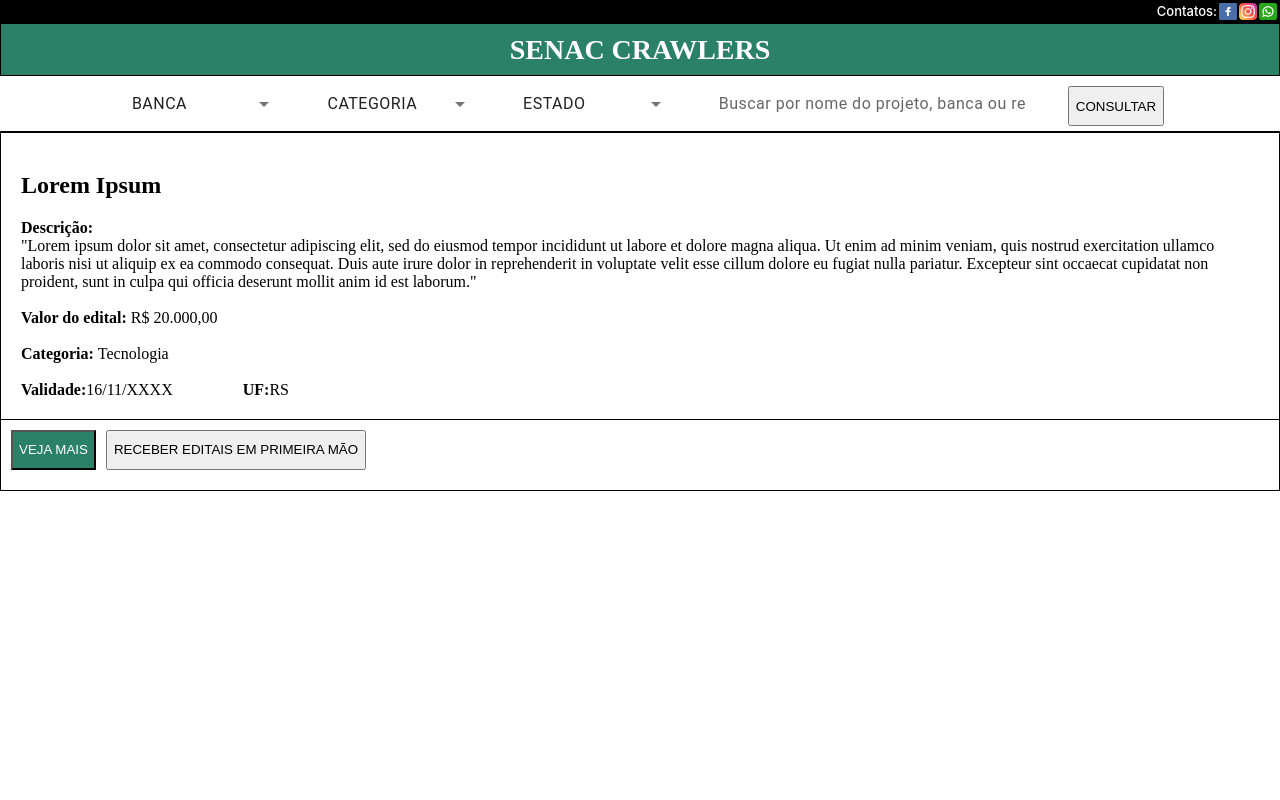
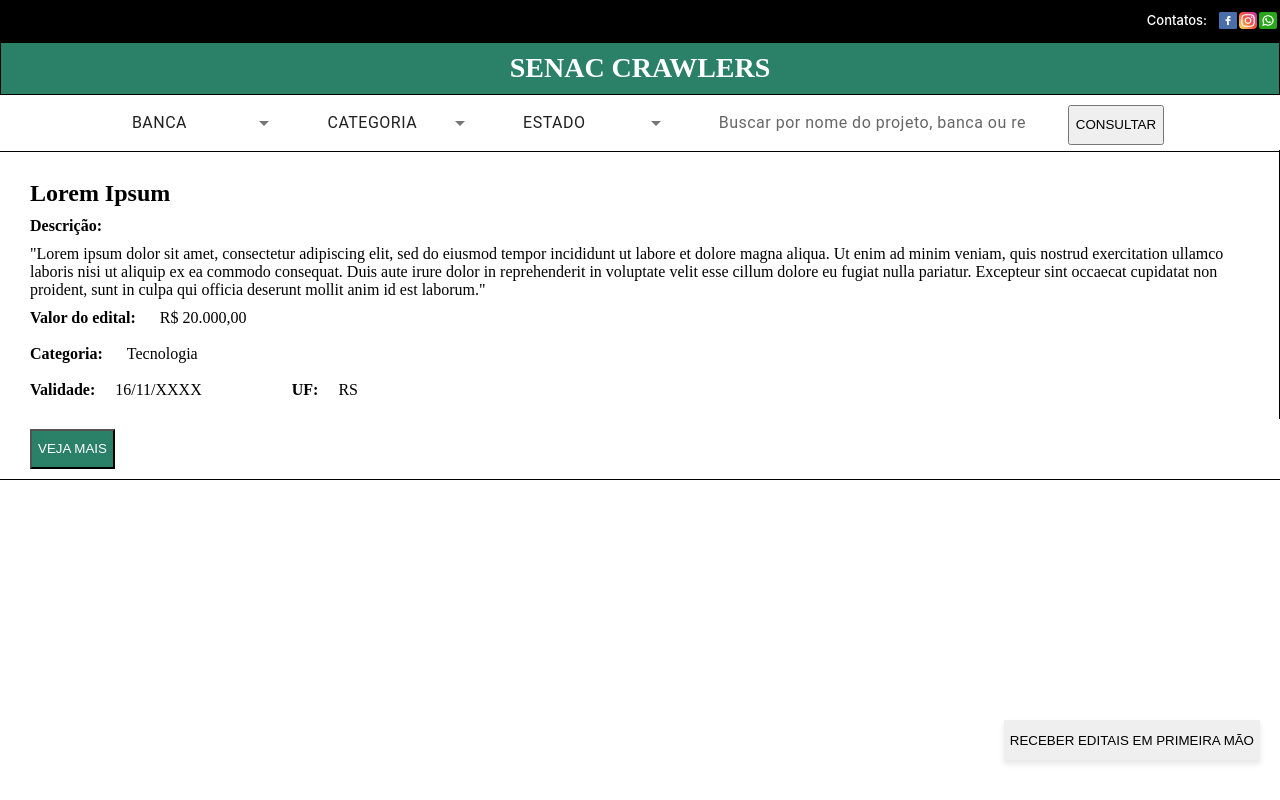
Before and after one commit to alexandre-costa22/ProjetoSenacCrawler, an Angular app: page / in a window 1280 px wide. Built offline with nearby package versions, Linux system fonts and the light colour scheme.

Commit message:
Finalização layout

```diff
--- a/src/app/modules/main-page/main-page.component.css
+++ b/src/app/modules/main-page/main-page.component.css
@@ -54,6 +54,9 @@
 .vejaMais{
     background-color: #2A8168;
     color: #ffffff;
+    cursor: pointer;
+    flex: 1 1 100%; /* Item ocupa 100% da linha */
+
 }
 
 .receberEmail{
@@ -66,13 +69,34 @@
 }
 
 .main{
-    border: solid #000000 1px;
     padding: 20px;
+    border-style: solid;
+    border-color: #000000;
+    border-width: 0px 1px 0px 0px;
+    display: flex;
+    flex-wrap: wrap;
 }
+
+h2, article {
+  margin: 10px;
+  min-width: 200px;
+  flex: 1 1 100%;
+}
+
+span{
+  margin: 10px;
+  min-width: 200px;
+  flex: 1 1 100%;
+}
+
 
 select{
     border: none;
     margin-right: 15px;
+}
+
+article{
+    width: 800px;
 }
 
 .opcoes {
@@ -89,9 +113,26 @@
 }
 
 .footer{
+    padding-bottom: 10PX;
+    margin-left: 0px;
+    display: block !important;
     border-style: solid;
     border-color: #000000;
-    border-width: 0px 1px 1px 1px;
-    display: flex;
+    border-width: 0px 0px 1px 0px;
 
 }
+
+.recebeEditaisBtn{
+    position: fixed;
+    bottom: 20px; /* Distância do botão em relação à parte inferior da tela */
+    right: 20px;  /* Distância do botão em relação à parte direita da tela */
+    border: none;
+    height: 60px;
+    box-shadow: 0px 4px 6px rgba(0, 0, 0, 0.1); /* Sombra para dar destaque */
+    cursor: pointer;
+}
+
+.recebeEditaisBtn:hover {
+    background-color: #2A8168;
+    color: #ffffff;
+  }
--- a/src/app/modules/main-page/main-page.component.html
+++ b/src/app/modules/main-page/main-page.component.html
@@ -52,6 +52,7 @@
   <h2>
     Lorem Ipsum
   </h2>
+  <br>
   <b><span>Descrição:</span></b>
   <article>
     "Lorem ipsum dolor sit amet, consectetur adipiscing elit,
@@ -78,12 +79,15 @@
       <span>RS</span>
     </div>
   </div>
+
 </div>
 <div class="footer">
   <button style="margin-bottom: 20px;" mat-raised-button class="consultar-btn vejaMais"
-    style="margin: 10px 0px 0px 10px; height: 40px;">VEJA MAIS</button>
+    style="margin: 10px 0px 0px 30px; height: 40px;">VEJA MAIS</button>
+</div>
+<div>
     <div class="receberEmail">
-      <button (click)="openPopup()"mat-raised-button class="consultar-btn"
+      <button (click)="openPopup()"mat-raised-button class="consultar-btn recebeEditaisBtn"
       style="margin: 10px 0px 0px 10px; height: 40px; margin-bottom: 20px;">RECEBER EDITAIS EM PRIMEIRA MÃO</button>
     </div>
 </div>
--- a/src/app/modules/register-user/email-popup/email-popup.component.css
+++ b/src/app/modules/register-user/email-popup/email-popup.component.css
@@ -17,7 +17,12 @@
 .cadastro{
   color: white;
   background-color: #2A8168;
-  ;
+}
+
+.sucesso{
+  display: flex;
+  justify-content: center;
+
 }
 
 .botaoFechar{
--- a/src/app/modules/register-user/email-popup/email-popup.component.html
+++ b/src/app/modules/register-user/email-popup/email-popup.component.html
@@ -1,5 +1,6 @@
 <div class="popup-backdrop">
-  <div class="popup-content">
+  <div class="popup-content" >
+    <div >
       <span class="close botaoFechar" mat-button (click)="closeDialog()">&times;</span>
       <h2>Para receber avisos de editais recentes em primeira mão, cadastre-se agora.</h2>
       <form>
@@ -12,10 +13,15 @@
             <input matInput class="input-centered" placeholder="Email" type="email" id="email" name="email" required>
           </mat-form-field>
           <br><br>
-        <button class="cadastro" type="submit">CADASTRAR</button>
+          <button (click)="cadastra()" class="cadastro" type="submit">CADASTRAR</button>
           <br><br>
           <button (click)="closeDialog()" type="submit">CANCELAR</button>
+        </div>
+        <div class="sucesso">
+          <mat-spinner *ngIf="gatilhoSpinner"></mat-spinner>
+          <h2 *ngIf="gatilhoConfirma">Cadastro realizado!</h2>
         </div>
       </form>
     </div>
   </div>
+</div>
--- a/src/app/modules/register-user/email-popup/email-popup.component.ts
+++ b/src/app/modules/register-user/email-popup/email-popup.component.ts
@@ -7,19 +7,29 @@
 import {MatInputModule} from '@angular/material/input';
 import {MatFormFieldModule} from '@angular/material/form-field';
 
+import {MatProgressSpinnerModule} from '@angular/material/progress-spinner';
+
 @Component({
   selector: 'app-email-popup',
   standalone: true,
   templateUrl: './email-popup.component.html',
-  imports: [CommonModule, FormsModule, MainPageComponent, MatInputModule, MatFormFieldModule],
+  imports: [CommonModule, FormsModule, MainPageComponent, MatInputModule, MatFormFieldModule, MatProgressSpinnerModule],
   styleUrls: ['./email-popup.component.css']
 })
 
 export class EmailPopupComponent {
   constructor(public dialogRef: MatDialogRef<EmailPopupComponent>) {}
 
+  public gatilhoSpinner : boolean = false;
+  public gatilhoConfirma: boolean = false;
+
   // Método para fechar o diálogo
   closeDialog(): void {
     this.dialogRef.close();
   }
+
+  cadastra(){
+    this.gatilhoSpinner = true;
+  }
+
 }
```
Lines whose indentation alone changed are shown as unchanged.
